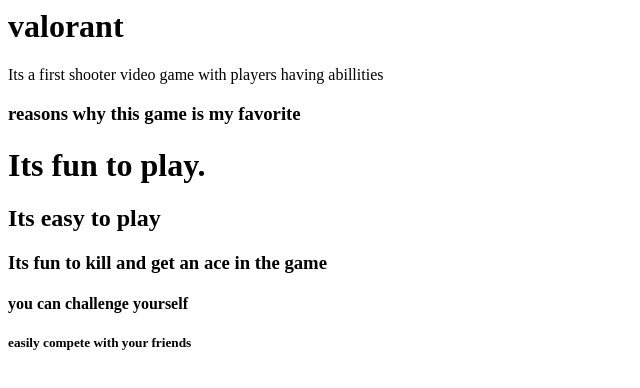
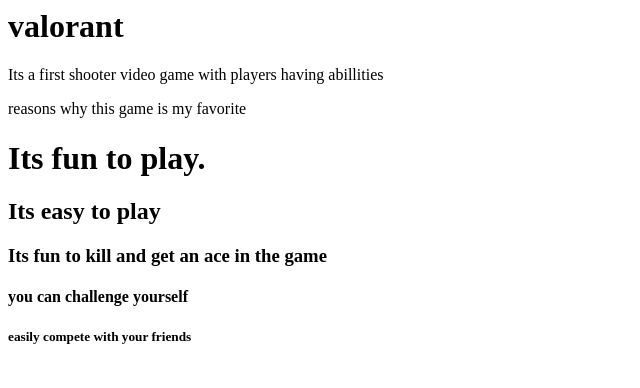
Before and after one commit to kquroo/lancealt, a plain HTML site: page sample2.html in a window 1280 px wide. Shown: the whole page, without its empty margins (0-640 px from the left). Drawn offline with Linux system fonts and the light colour scheme.

Commit message:
Update sample2.html

```diff
--- a/sample2.html
+++ b/sample2.html
@@ -16,13 +16,10 @@
 
 		<div/>
 
-		<span>
-			<h3>reasons why this game is my favorite</h3>
+		<span>reasons why this game is my favorite</span>
 
 			<h1>Its fun to play.</h1>
 			<h2>Its easy to play</h2>
 			<h3>Its fun to kill and get an ace in the game</h3>
 			<h4>you can challenge yourself</h4>
 			<h5>easily compete with your friends</h5>
-
-		</span>
```
